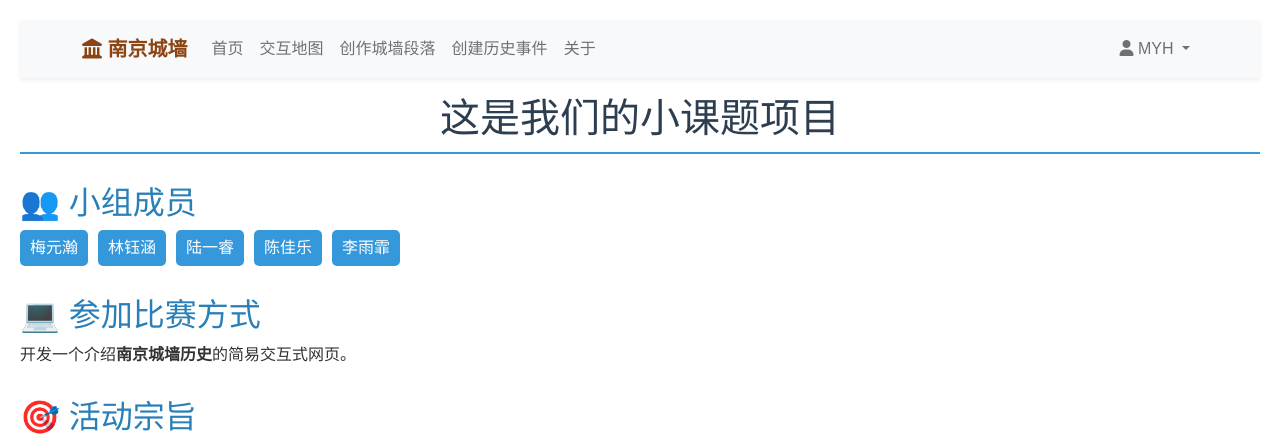
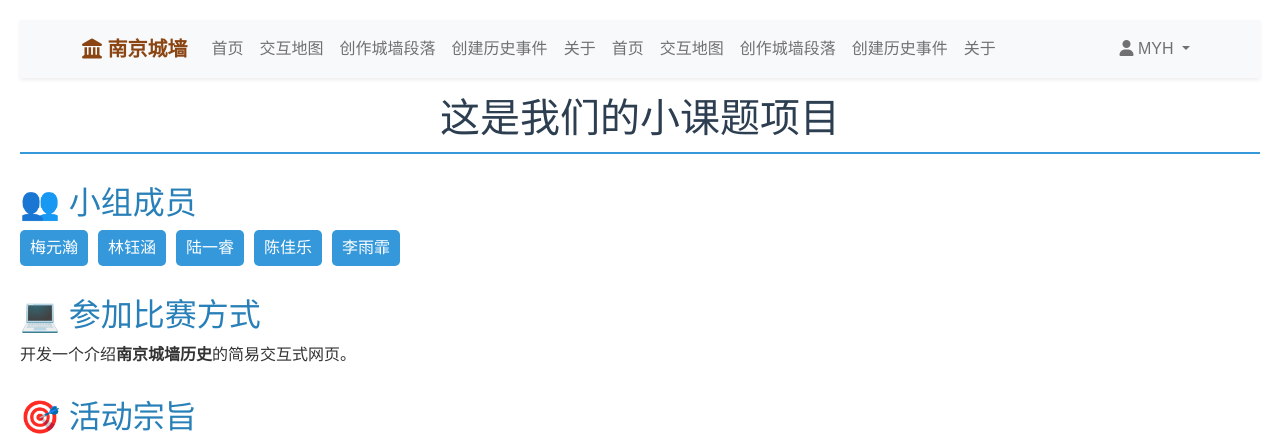
Before and after one commit to MYH3450/nj9cmcq, a Django app: page /about/ in a window 1280 px wide. Shown: the top 434 px of the page. Run offline with Django 5.2, Linux system fonts and the light colour scheme; a user stored in the database is signed in.

Commit message:
jshgjlksbeljfg

```diff
--- a/templates/base.html
+++ b/templates/base.html
@@ -101,6 +101,33 @@
             </button>
             <div class="collapse navbar-collapse" id="navbarNav">
                 <ul class="navbar-nav me-auto">
+                    {% if user.is_authenticated %}
+                    <li class="nav-item">
+                        <a class="nav-link" href="{% url 'home' %}">首页</a>
+                    </li>
+                    <li class="nav-item">
+                        <a class="nav-link" href="{% url 'interactive_map' %}">交互地图</a>
+                    </li>
+                    <li class="nav-item">
+                        <a class="nav-link" href="{% url 'create_contribution' %}">创作城墙段落</a>
+                    </li>
+                    <li class="nav-item">
+                        <a class="nav-link" href="{% url 'create_historical_event' %}">创建历史事件</a>
+                    </li>
+                    <li class="nav-item">
+                        <a class="nav-link" href="{% url 'about_page' %}">关于</a>
+                    </li>
+                    {% else %}
+                    <li class="nav-item">
+                        <a class="nav-link" href="{% url 'home' %}">首页</a>
+                    </li>
+                    <li class="nav-item">
+                        <a class="nav-link" href="{% url 'interactive_map' %}">交互地图</a>
+                    </li>
+                    <li class="nav-item">
+                        <a class="nav-link" href="{% url 'about_page' %}">关于</a>
+                    </li>
+                    {% endif %}
                     <li class="nav-item">
                         <a class="nav-link" href="{% url 'home' %}">首页</a>
                     </li>
```
